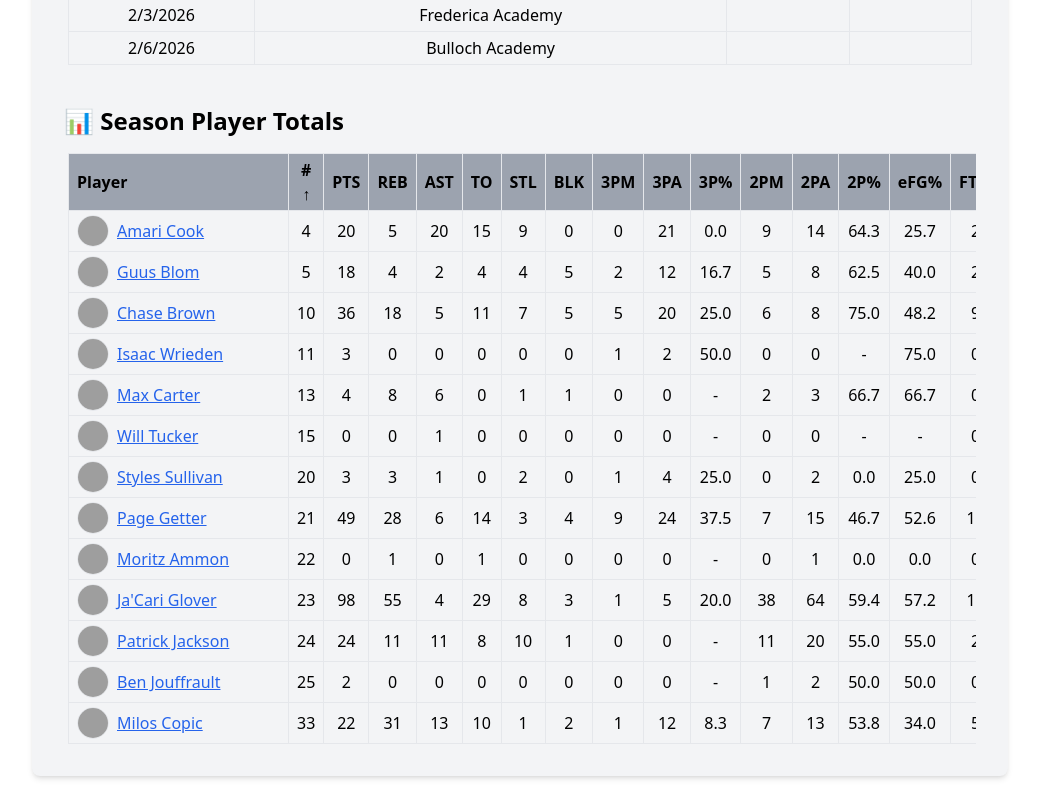
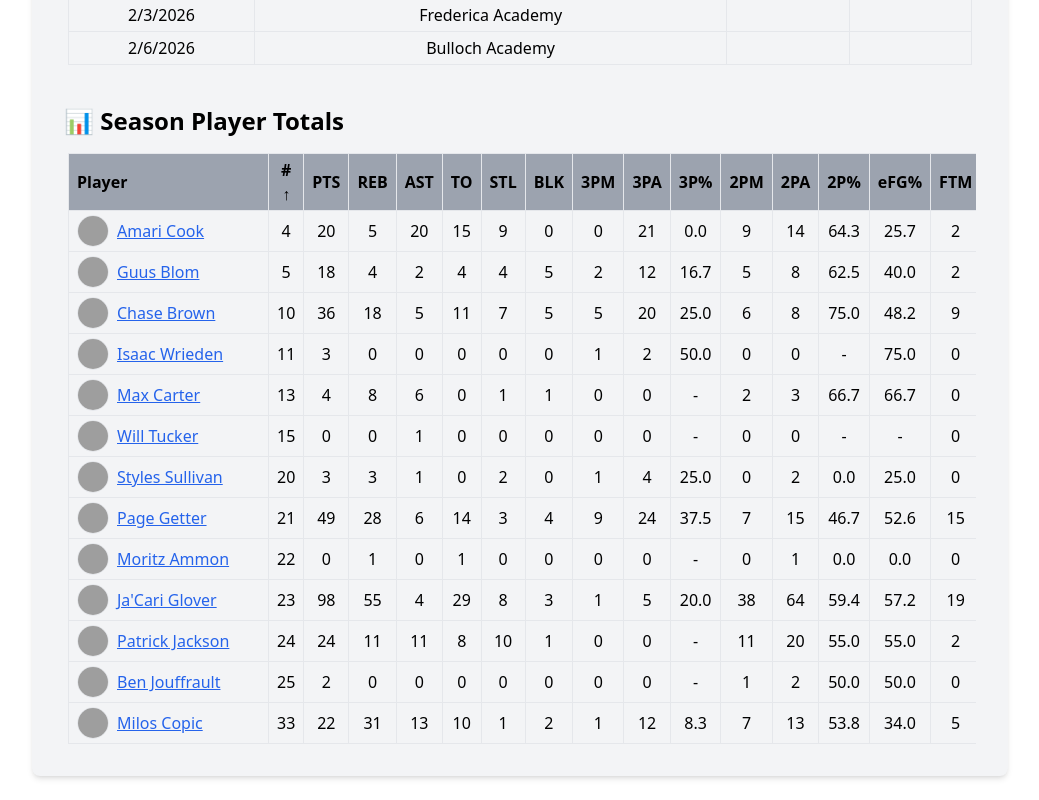
Before and after one commit to newonda1/st-andrews-basketball, a React (Vite) app: page /athletics/boys/basketball/seasons/2025-26 in a window 1280 px wide. Shown: the part 2402-3202 px from the top of the page, without its empty margins (120-1159 px from the left). Built offline with nearby package versions, Linux system fonts and the light colour scheme; grey boxes are pictures that could not be loaded.

Commit message:
Update Season2025_26.jsx

```diff
--- a/src/boys/basketball/seasons/Season2025_26.jsx
+++ b/src/boys/basketball/seasons/Season2025_26.jsx
@@ -508,7 +508,7 @@ function Season2025_26() {
 
                   return (
                     <tr key={player.PlayerID}>
-                      <td className="border px-2 py-1 text-left align-middle min-w-[220px]">
+                      <td className="border px-2 py-1 text-left align-middle min-w-[200px]">
                         <div className="flex items-center gap-2">
                           <img
                             src={photoUrl}
```
